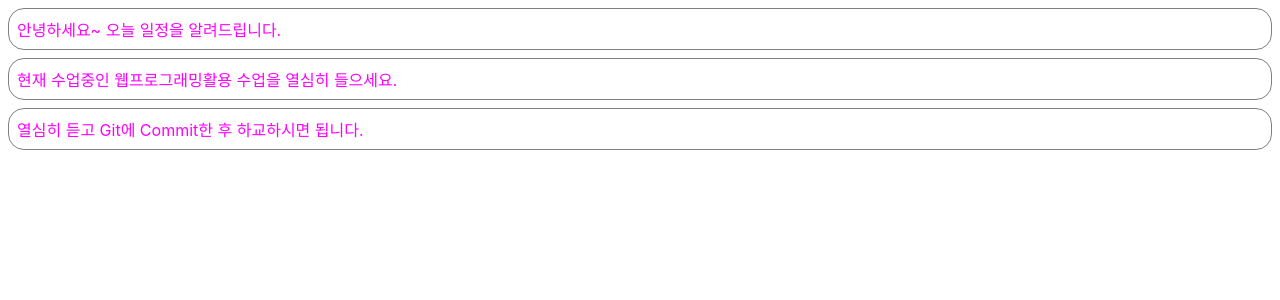
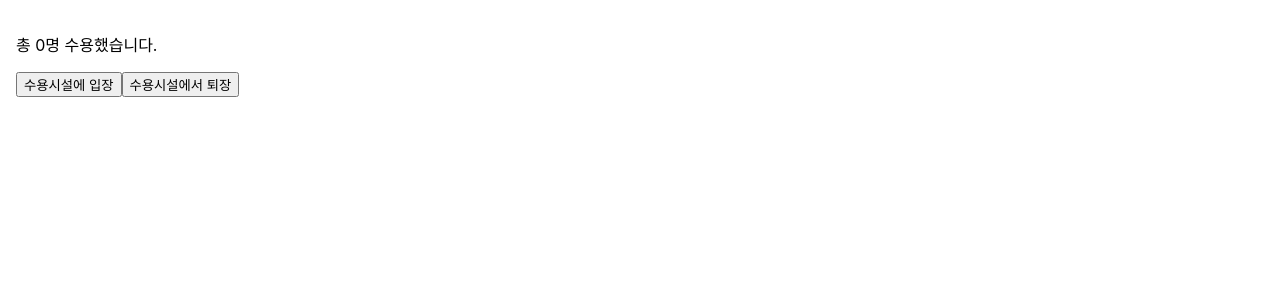
Before and after one commit to chakihwan/ReactProject2024, a React (Create React App) app: page / in a window 1280 px wide. Shown: the top 300 px of the page. Built offline with nearby package versions, Linux system fonts and the light colour scheme.

Commit message:
React 7장, Custom Hook(useCounter)실습

```diff
--- a/src/chp06/Notification.jsx
+++ b/src/chp06/Notification.jsx
@@ -20,7 +20,18 @@
     constructor(props) {
         super(props); // Component가 생성될 때 props를 전달받을 수 있는 매개변수를 갖는 생성자가 호출된다.
 
-        this.state = {};
+        this.state = {
+
+        };
+    }
+    componentDidMount() {
+        console.log(`${this.props.id} : componentDidMount() called`);
+    }
+    componentDidUpdate() {
+        console.log(`${this.props.id} : componentDidUpdate() called`);
+    }
+    componentWillUnmount() {
+        console.log(`${this.props.id} : componentWillUnmount() called`);
     }
 
     render() {
--- a/src/chp06/NotificationList.jsx
+++ b/src/chp06/NotificationList.jsx
@@ -3,12 +3,15 @@
 
 const reservedNotifications=[
     {
+        id:1,
         message: "안녕하세요~ 오늘 일정을 알려드립니다.",
     },
     {
+        id:2,
         message: "현재 수업중인 웹프로그래밍활용 수업을 열심히 들으세요.",
     },
     {
+        id:3,
         message: "열심히 듣고 Git에 Commit한 후 하교하시면 됩니다.",
     },
 ];
@@ -35,9 +38,12 @@
                     notifications: notifications,
                 });
             }else{
+                this.setState({
+                    notifications : [],
+                });
                 clearInterval(timer);
             }
-        },1000);
+        },2000);
     }
     componentWillUnmount() {
         if(timer){
@@ -48,9 +54,14 @@
     render(){
         return(
             <div>
-                {this.state.notifications.map((notification)=>{
-                    return <Notification message={notification.message}/>;
-                })}
+                {
+                    this.state.notifications.map((notification)=>{
+                    return <Notification
+                        key = {notification.id}
+                        id = {notification.id}
+                        message = {notification.message}/>;
+                    })
+                }
             </div>
         );
     }
--- /dev/null
+++ b/src/chp07/Accommodate.jsx
@@ -0,0 +1,32 @@
+import React, {useState, useEffect} from "react";
+import useCounter from "./useCounter";
+
+const MAX_CAPACITY = 10;
+
+function Accommodate(props){
+    const [isFull, setIsFull] = useState(false);
+    const [count, increaseCount, decreaseCount] = useCounter(0);
+    // Mount(컴포넌트가 생성) 되었을 때, Update 되었을 때
+    useEffect(() =>{
+       console.log("====================");
+       console.log("useEffect 실행됨");
+       console.log(`isFull: ${isFull}`);
+    });
+
+    useEffect(() =>{
+        setIsFull(count >= MAX_CAPACITY)
+        console.log(`Curret count value: ${count}`);
+    }, [count]);
+
+    return(
+        <div style={{padding: 16}}>
+            <p>{`총 ${count}명 수용했습니다.`}</p>
+            <button onClick={increaseCount} disabled={isFull}>수용시설에 입장</button>
+            <button onClick={decreaseCount}>수용시설에서 퇴장</button>
+            {isFull && <p style={{color: "red"}}>정원이 가득찼습니다.</p>}
+        </div>
+    );
+}
+
+
+export default Accommodate;
--- /dev/null
+++ b/src/chp07/useCounter.jsx
@@ -0,0 +1,18 @@
+import React, {useState} from "react";
+
+//커스텀(사용자정의) 훅
+function useCounter (initialValue){
+    const [count, setCount] = useState(initialValue);
+
+    const increaseCount = () => {
+        setCount((count) => count +1);
+    }
+
+    const decreaseCount = () => {
+        setCount((count) => Math.max(count -1, 0));
+    }
+    return [count, increaseCount, decreaseCount];
+
+}
+
+export default useCounter;
--- a/src/index.js
+++ b/src/index.js
@@ -11,11 +11,12 @@
 import Clock from "./chp04/Clock";
 import CommentList from "./chp05/CommentList";
 import NotificationList from "./chp06/NotificationList";
+import Accommodate from "./chp07/Accommodate";
 
 const root = ReactDOM.createRoot(document.getElementById('root'));
     root.render(
         <React.StrictMode>
-            <NotificationList/>
+            <Accommodate/>
         </React.StrictMode>
     );
 
```
